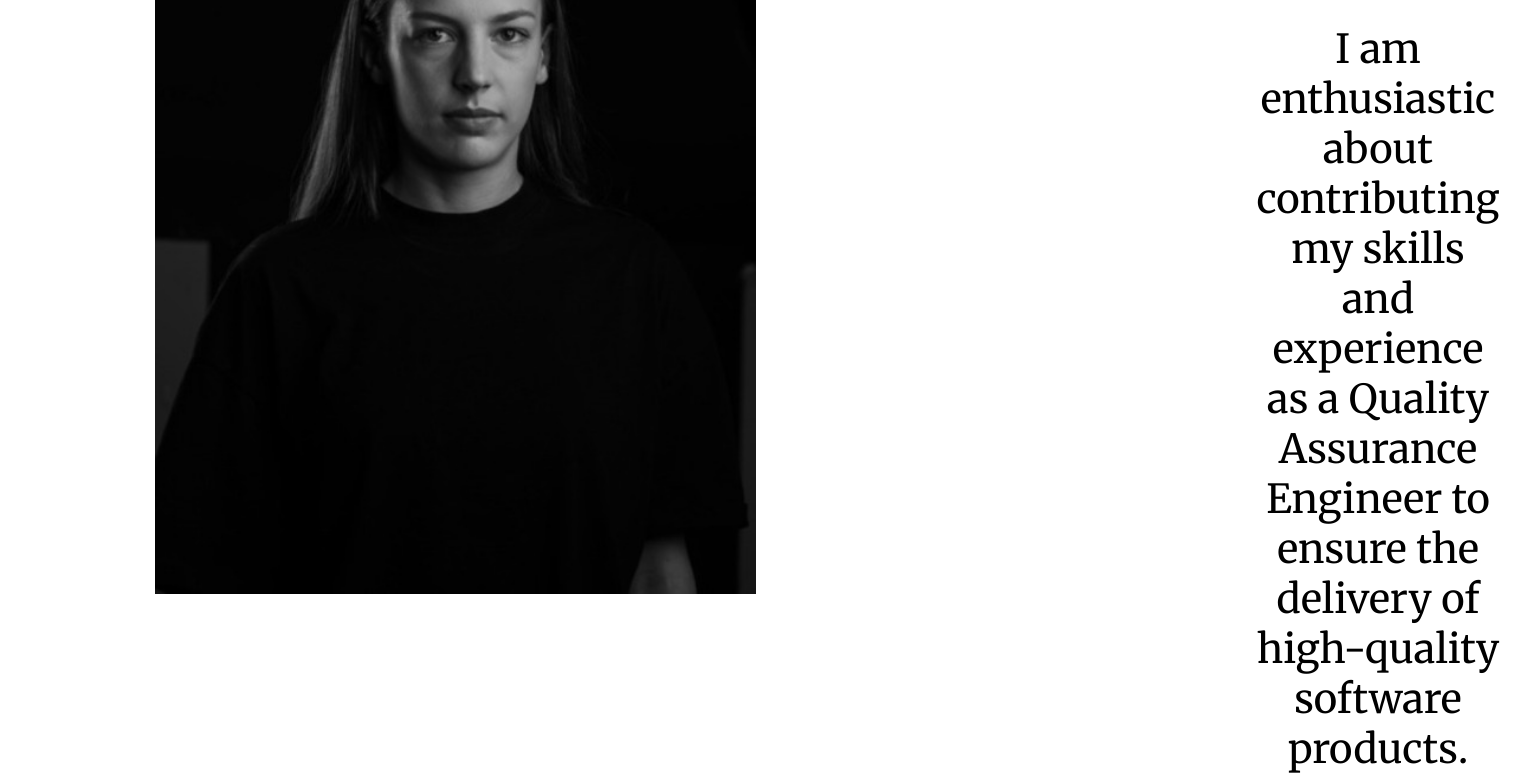
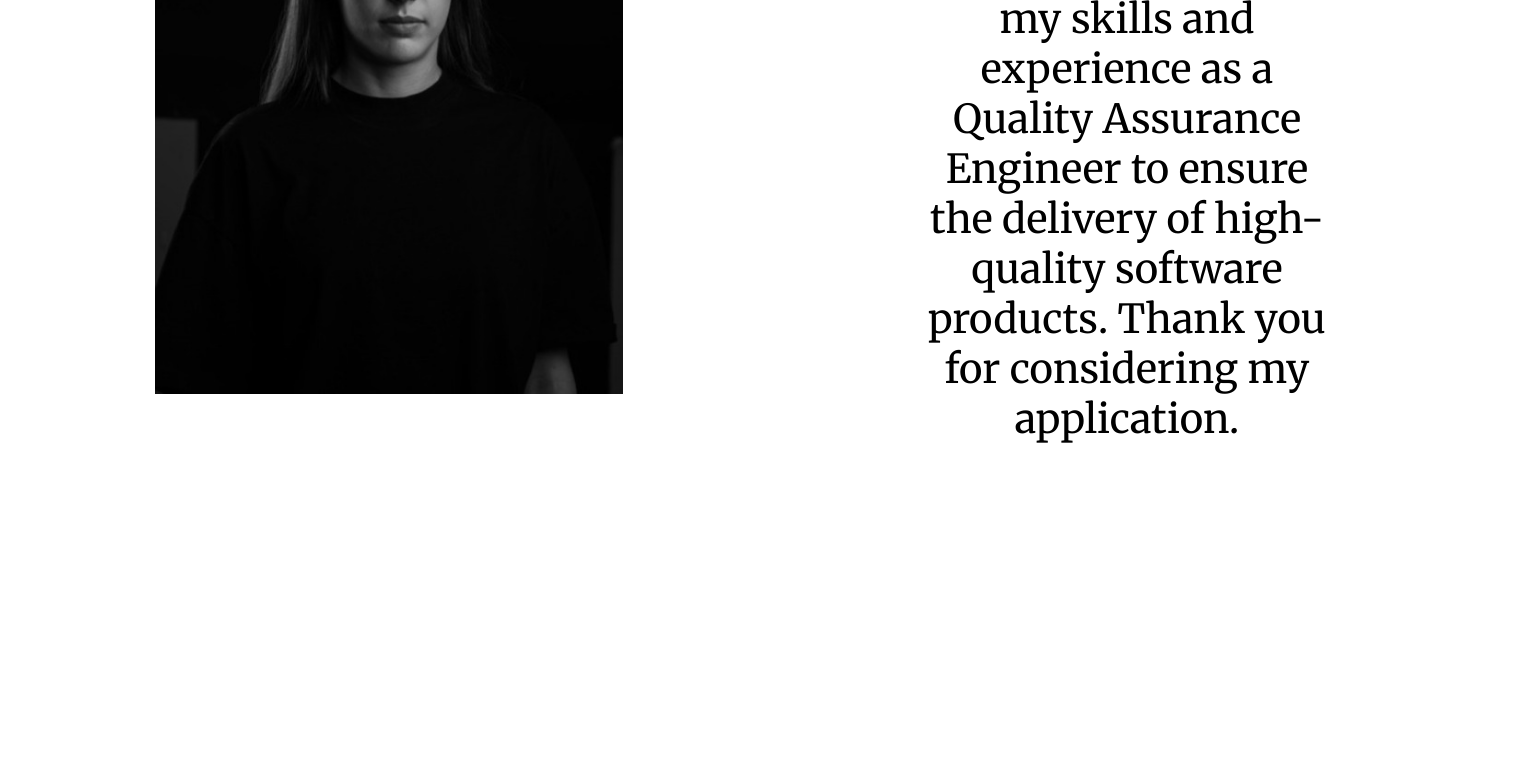
Before and after one commit to sonjakon/PersonalWebsite, a plain HTML site: page index.html in a window 1536 px wide. Shown: the part 557-1336 px from the top of the page. After the commit the page ends 1069 px from the top, so only its background shows below. Drawn offline with Linux system fonts and the light colour scheme.

Commit message:
first responsive correction

```diff
--- a/style1.css
+++ b/style1.css
@@ -89,7 +89,7 @@ p {
 @media (min-width: 1441px) and (max-width: 2561px) {
 
     img {
-        height: 900px;
+        height: 700px;
         width: auto;
     }
 
@@ -98,9 +98,9 @@ p {
     }
 
     .content-right {
-        margin-left: 500px;
+        margin-left: 300px;
         margin-right: 100px;
-        margin-top: 200px;
+        margin-top: 70px;
     }
 }
 
```
